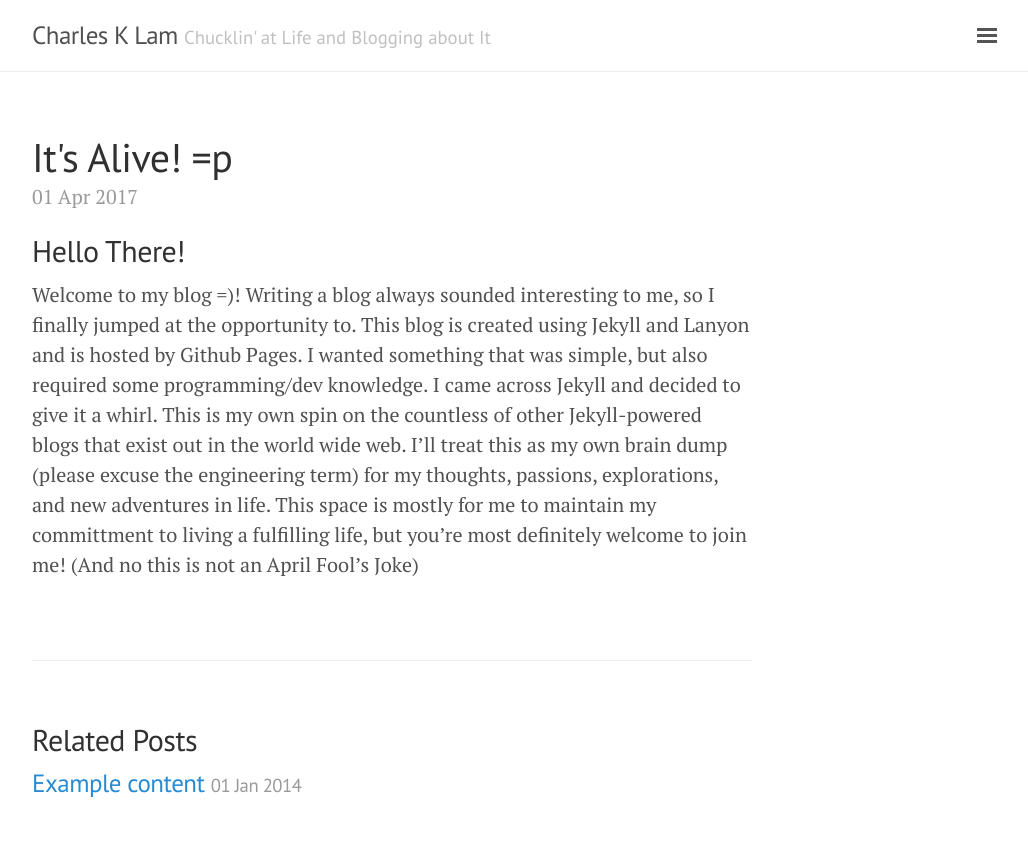
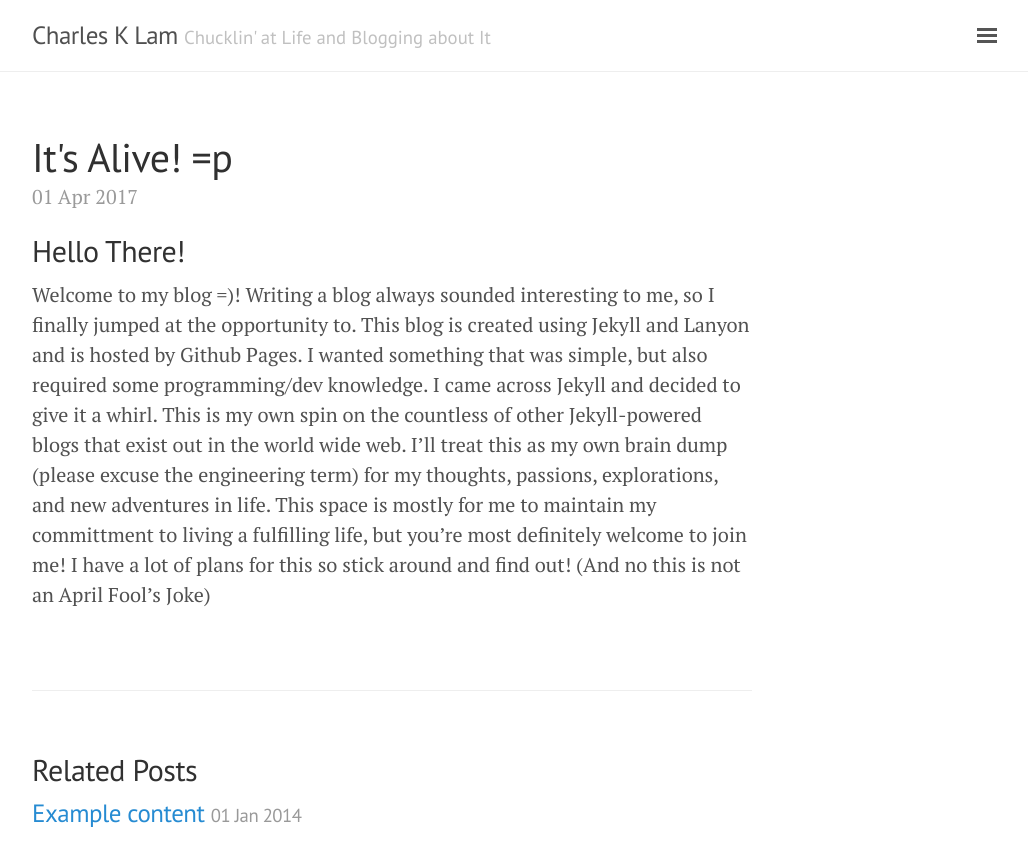
Before and after one commit to chucklinatlife/blog, a Jekyll site: the page built from _posts/2017-04-01-It's-Alive! =P.md, in a window 1280 px wide. Shown: the top 866 px of the page, without its empty margins (248-1276 px from the left). Built offline with Jekyll 4.4.1, drawn with Linux system fonts in a browser that asks for light colours; our own code applies the rules of GitHub Pages for plain Markdown files.

Commit message:
edit text

```diff
--- a/_posts/2017-04-01-It's-Alive! =P.md
+++ b/_posts/2017-04-01-It's-Alive! =P.md
@@ -3,4 +3,4 @@ published: true
 ---
 ## Hello There!
 
-Welcome to my blog =)! Writing a blog always sounded interesting to me, so I finally jumped at the opportunity to. This blog is created using Jekyll and Lanyon and is hosted by Github Pages. I wanted something that was simple, but also required some programming/dev knowledge. I came across Jekyll and decided to give it a whirl. This is my own spin on the countless of other Jekyll-powered blogs that exist out in the world wide web. I'll treat this as my own brain dump (please excuse the engineering term) for my thoughts, passions, explorations, and new adventures in life. This space is mostly for me to maintain my committment to living a fulfilling life, but you're most definitely welcome to join me! (And no this is not an April Fool's Joke)
+Welcome to my blog =)! Writing a blog always sounded interesting to me, so I finally jumped at the opportunity to. This blog is created using Jekyll and Lanyon and is hosted by Github Pages. I wanted something that was simple, but also required some programming/dev knowledge. I came across Jekyll and decided to give it a whirl. This is my own spin on the countless of other Jekyll-powered blogs that exist out in the world wide web. I'll treat this as my own brain dump (please excuse the engineering term) for my thoughts, passions, explorations, and new adventures in life. This space is mostly for me to maintain my committment to living a fulfilling life, but you're most definitely welcome to join me! I have a lot of plans for this so stick around and find out! (And no this is not an April Fool's Joke)
```
